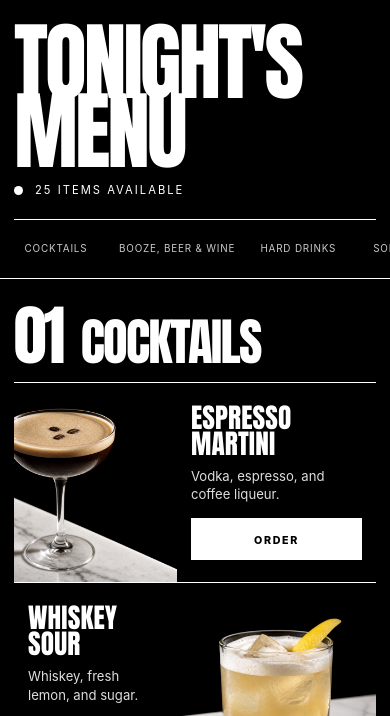
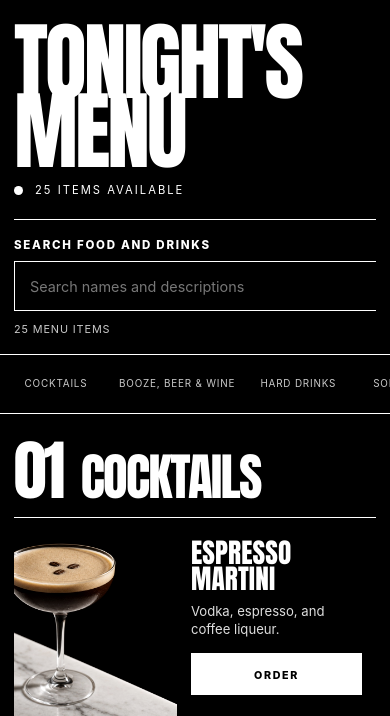
Before and after one commit to NoahCLR/party_menu, a Flask app: page / in a window 390 px wide. Shown: the top 716 px of the page. Run offline with Flask 3, Linux system fonts and the light colour scheme; data comes from the database, SQL or seed files in the repository; some libraries are stand-ins or nearby versions.

Commit message:
Add guest menu search and remembered names
Filter menu items by title and description with responsive result states. Remember only the latest successful order name in a protected cookie and leave notes transient.

```diff
--- a/app.py
+++ b/app.py
@@ -51,6 +51,8 @@ MAX_IMAGE_BYTES = 10 * 1024 * 1024
 CATALOG_VERSION = "3"
 PUSHOVER_MESSAGES_URL = "https://api.pushover.net/1/messages.json"
 UNASSIGNED_CATEGORY = "Unassigned"
+GUEST_NAME_COOKIE = "party_guest_name"
+GUEST_NAME_COOKIE_MAX_AGE = 365 * 24 * 60 * 60
 EXPORT_FORMAT_VERSION = 1
 MENU_EXPORT_COLUMNS = (
     "name",
@@ -485,6 +487,10 @@ def parse_available(value: str | None, default: bool = True) -> int:
     return int(str(value).strip().casefold() not in {"0", "false", "no", "out", "sold out"})
 
 
+def clean_guest_name(value: str | None) -> str:
+    return " ".join((value or "").strip().split())[:80]
+
+
 def clean_image_reference(value: str | None) -> str:
     value = (value or "").strip()
     if value.startswith(("https://", "http://", "/uploads/", "/static/")):
@@ -656,16 +662,22 @@ def register_routes(app: Flask) -> None:
             return redirect(url_for("menu"))
 
         if request.method == "GET":
-            return render_template("order.html", item=item, guest_name="", note="")
-
-        guest_name = " ".join(request.form.get("guest_name", "").strip().split())
+            guest_name = clean_guest_name(request.cookies.get(GUEST_NAME_COOKIE))
+            return render_template(
+                "order.html", item=item, guest_name=guest_name, note=""
+            )
+
+        submitted_guest_name = " ".join(
+            request.form.get("guest_name", "").strip().split()
+        )
+        guest_name = clean_guest_name(submitted_guest_name)
         note = request.form.get("note", "").strip()
         if not guest_name:
             flash("Enter your name before sending the order.", "error")
             return render_template(
                 "order.html", item=item, guest_name=guest_name, note=note
             ), 400
-        if len(guest_name) > 80:
+        if len(submitted_guest_name) > 80:
             flash("Your name may not exceed 80 characters.", "error")
             return render_template(
                 "order.html", item=item, guest_name=guest_name, note=note
@@ -695,7 +707,16 @@ def register_routes(app: Flask) -> None:
         else:
             session["last_order_at"] = now
             flash(f"Order sent for {guest_name}: {item['name']}.", "success")
-        return redirect(url_for("menu"))
+        response = redirect(url_for("menu"))
+        response.set_cookie(
+            GUEST_NAME_COOKIE,
+            guest_name,
+            max_age=GUEST_NAME_COOKIE_MAX_AGE,
+            httponly=True,
+            secure=current_app.config["SESSION_COOKIE_SECURE"] or request.is_secure,
+            samesite="Lax",
+        )
+        return response
 
     @app.get("/uploads/<path:filename>")
     def uploaded_file(filename: str):
--- /dev/null
+++ b/static/js/menu.js
@@ -0,0 +1,59 @@
+const searchInput = document.querySelector("#menu-search-input");
+const clearButton = document.querySelector("#menu-search-clear");
+const searchStatus = document.querySelector("#menu-search-status");
+const emptyState = document.querySelector("#menu-search-empty");
+const sections = Array.from(document.querySelectorAll("[data-menu-section]"));
+
+const normalizeSearchText = (value) =>
+  value
+    .normalize("NFKD")
+    .replace(/\p{Diacritic}/gu, "")
+    .toLocaleLowerCase()
+    .trim();
+
+const searchableItems = sections.flatMap((section) =>
+  Array.from(section.querySelectorAll(".menu-item")).map((item) => ({
+    element: item,
+    section,
+    text: normalizeSearchText(
+      `${item.querySelector("h3")?.textContent || ""} ${item.querySelector(".item-copy > p")?.textContent || ""}`,
+    ),
+  })),
+);
+
+function filterMenu() {
+  const rawQuery = searchInput.value.trim();
+  const query = normalizeSearchText(rawQuery);
+  let resultCount = 0;
+
+  sections.forEach((section) => {
+    let sectionMatches = 0;
+    searchableItems
+      .filter((item) => item.section === section)
+      .forEach((item) => {
+        const matches = !query || item.text.includes(query);
+        item.element.hidden = !matches;
+        if (matches) sectionMatches += 1;
+      });
+
+    const sectionHidden = Boolean(query) && sectionMatches === 0;
+    section.hidden = sectionHidden;
+    const categoryLink = document.querySelector(`.category-nav a[href="#${section.id}"]`);
+    if (categoryLink) categoryLink.hidden = sectionHidden;
+    resultCount += sectionMatches;
+  });
+
+  clearButton.hidden = !query;
+  emptyState.hidden = !query || resultCount > 0;
+  searchStatus.textContent = query
+    ? `${resultCount} result${resultCount === 1 ? "" : "s"} for “${rawQuery}”`
+    : `${searchableItems.length} menu item${searchableItems.length === 1 ? "" : "s"}`;
+}
+
+searchInput.addEventListener("input", filterMenu);
+searchInput.addEventListener("search", filterMenu);
+clearButton.addEventListener("click", () => {
+  searchInput.value = "";
+  filterMenu();
+  searchInput.focus();
+});
--- a/static/styles.css
+++ b/static/styles.css
@@ -102,6 +102,75 @@ img {
   letter-spacing: 0.12em;
 }
 
+.menu-search {
+  border-bottom: 1px solid var(--white);
+}
+
+.menu-search-inner {
+  display: grid;
+  grid-template-columns: minmax(0, 1fr) auto;
+  gap: 10px 24px;
+  align-items: end;
+  padding-block: 22px;
+}
+
+.menu-search-inner > label {
+  grid-column: 1 / -1;
+  font-size: 0.72rem;
+  font-weight: 800;
+  letter-spacing: 0.15em;
+  text-transform: uppercase;
+}
+
+.menu-search-control {
+  display: grid;
+  grid-template-columns: minmax(0, 1fr) auto;
+}
+
+.menu-search-control input,
+.menu-search-control button {
+  min-height: 50px;
+  color: var(--white);
+  background: var(--black);
+  border: 1px solid var(--white);
+  border-radius: 0;
+}
+
+.menu-search-control input {
+  min-width: 0;
+  padding: 12px 15px;
+  border-right: 0;
+  font-size: 1rem;
+}
+
+.menu-search-control input::placeholder {
+  color: var(--gray-500);
+}
+
+.menu-search-control button {
+  padding: 10px 18px;
+  font-size: 0.72rem;
+  font-weight: 800;
+  letter-spacing: 0.1em;
+  text-transform: uppercase;
+  cursor: pointer;
+}
+
+.menu-search-control button:hover,
+.menu-search-control button:focus-visible {
+  color: var(--black);
+  background: var(--white);
+}
+
+.menu-search-inner > p {
+  margin: 0 0 16px;
+  color: var(--gray-300);
+  font-size: 0.76rem;
+  letter-spacing: 0.08em;
+  white-space: nowrap;
+  text-transform: uppercase;
+}
+
 .category-nav {
   position: sticky;
   z-index: 20;
@@ -141,6 +210,22 @@ img {
 
 .menu-content {
   padding-bottom: 40px;
+}
+
+.menu-search-empty {
+  margin: 38px 0 0;
+  padding: 32px 0;
+  color: var(--gray-300);
+  border-block: 1px solid var(--gray-700);
+  font-size: 1rem;
+}
+
+.menu-item[hidden],
+.menu-section[hidden],
+.category-nav a[hidden],
+.menu-search-empty[hidden],
+.menu-search-control button[hidden] {
+  display: none;
 }
 
 .public-flashes {
@@ -1290,6 +1375,26 @@ code {
 }
 
 @media (max-width: 760px) {
+  .menu-search-inner {
+    grid-template-columns: 1fr;
+    gap: 9px;
+    padding-block: 18px;
+  }
+
+  .menu-search-inner > p {
+    margin: 2px 0 0;
+    font-size: 0.68rem;
+    white-space: normal;
+  }
+
+  .menu-search-control input {
+    font-size: 0.9rem;
+  }
+
+  .menu-search-control button {
+    padding-inline: 13px;
+  }
+
   :root {
     --page: min(100% - 28px, 680px);
   }
--- a/templates/menu.html
+++ b/templates/menu.html
@@ -10,6 +10,17 @@
     </div>
     <a class="host-link top-host-link" href="{{ url_for('host_login') }}">Host</a>
   </header>
+
+  <section class="menu-search" aria-label="Search menu">
+    <div class="page-shell menu-search-inner">
+      <label for="menu-search-input">Search food and drinks</label>
+      <div class="menu-search-control">
+        <input id="menu-search-input" type="search" placeholder="Search names and descriptions" autocomplete="off" spellcheck="false">
+        <button id="menu-search-clear" type="button" hidden>Clear</button>
+      </div>
+      <p id="menu-search-status" aria-live="polite">{{ total_count }} menu item{% if total_count != 1 %}s{% endif %}</p>
+    </div>
+  </section>
 
   <nav class="category-nav" aria-label="Menu categories">
     <div class="page-shell category-nav-inner">
@@ -30,9 +41,10 @@
   {% endwith %}
 
   <main class="page-shell menu-content">
+    <p id="menu-search-empty" class="menu-search-empty" hidden>No menu items match that search.</p>
     {% for category in categories %}
       {% set category_items = grouped.get(category, []) %}
-      <section class="menu-section" id="category-{{ loop.index }}">
+      <section class="menu-section" id="category-{{ loop.index }}" data-menu-section>
         <div class="section-heading">
           <span>{{ "%02d"|format(loop.index) }}</span>
           <h2>{{ category }}</h2>
@@ -75,4 +87,5 @@
     <p>If you're missing anything, feel free to ask the host to flip you off.</p>
     <a class="host-link" href="{{ url_for('host_login') }}">Host login</a>
   </footer>
+  <script src="{{ static_asset('js/menu.js') }}" defer></script>
 {% endblock %}
```
Also changed, not shown: tests/test_app.py (+65 -0 lines), README.md.
